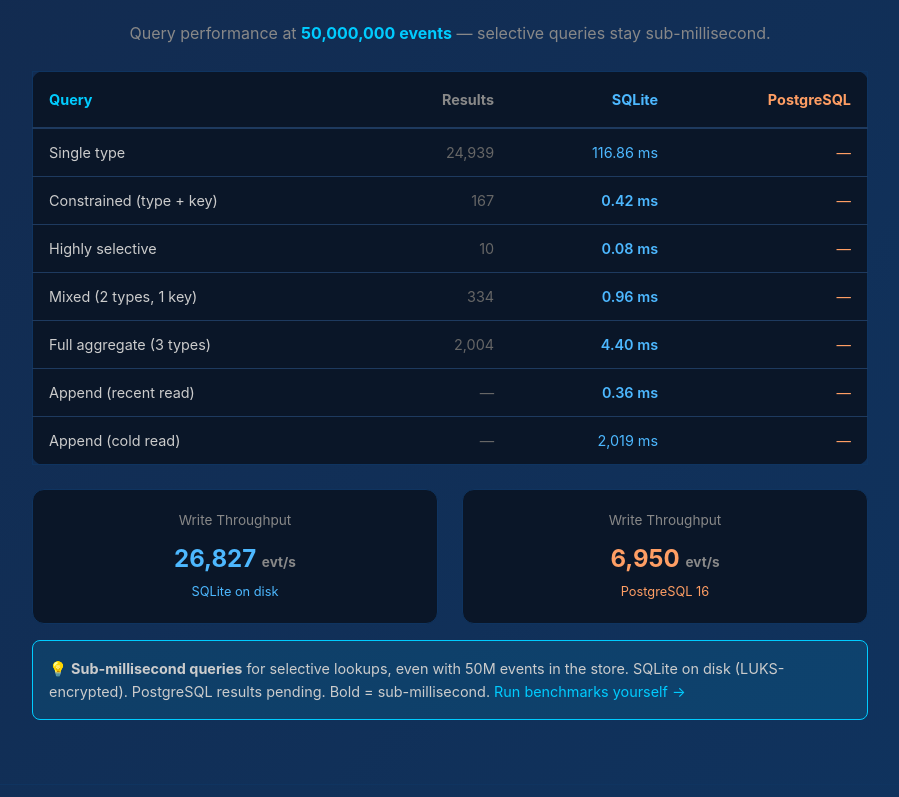
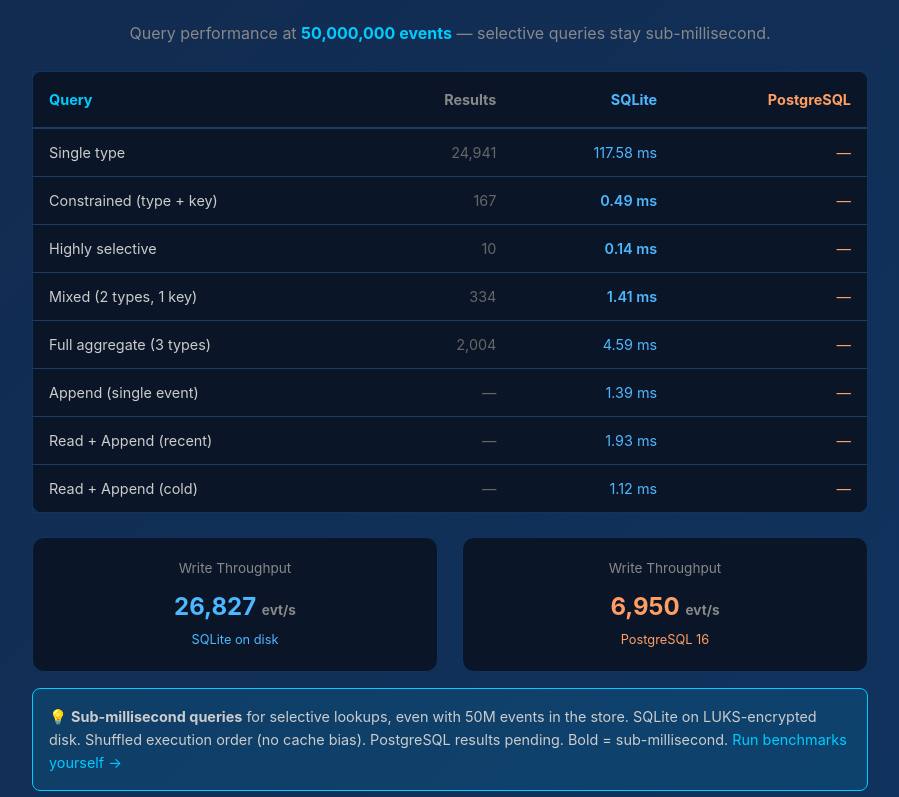
Before and after one commit to SBortz/boundlessdb, a website: page ui/public/index.html in a window 1280 px wide. Shown: the part 6523-7320 px from the top of the page, without its empty margins (190-1089 px from the left). Drawn offline with Linux system fonts and the light colour scheme.

Commit message:
docs: update landing page with 50M shuffle benchmark results
Honest numbers with randomized query order — no cache bias.
Sub-millisecond for constrained queries, ~1ms for full read+append cycle.
Cold read append fixed from 2,019ms to 1.12ms.

```diff
--- a/ui/public/index.html
+++ b/ui/public/index.html
@@ -839,44 +839,50 @@
         <tbody>
           <tr style="border-bottom:1px solid #1e3a5f;">
             <td style="padding:0.75rem 1rem; color:#ccc;">Single type</td>
-            <td style="padding:0.75rem 1rem; text-align:right; color:#666;">24,939</td>
-            <td style="padding:0.75rem 1rem; text-align:right; color:#4db8ff;">116.86 ms</td>
+            <td style="padding:0.75rem 1rem; text-align:right; color:#666;">24,941</td>
+            <td style="padding:0.75rem 1rem; text-align:right; color:#4db8ff;">117.58 ms</td>
             <td style="padding:0.75rem 1rem; text-align:right; color:#ff9e64;">—</td>
           </tr>
           <tr style="border-bottom:1px solid #1e3a5f;">
             <td style="padding:0.75rem 1rem; color:#ccc;">Constrained (type + key)</td>
             <td style="padding:0.75rem 1rem; text-align:right; color:#666;">167</td>
-            <td style="padding:0.75rem 1rem; text-align:right; color:#4db8ff; font-weight:600;">0.42 ms</td>
+            <td style="padding:0.75rem 1rem; text-align:right; color:#4db8ff; font-weight:600;">0.49 ms</td>
             <td style="padding:0.75rem 1rem; text-align:right; color:#ff9e64;">—</td>
           </tr>
           <tr style="border-bottom:1px solid #1e3a5f;">
             <td style="padding:0.75rem 1rem; color:#ccc;">Highly selective</td>
             <td style="padding:0.75rem 1rem; text-align:right; color:#666;">10</td>
-            <td style="padding:0.75rem 1rem; text-align:right; color:#4db8ff; font-weight:600;">0.08 ms</td>
+            <td style="padding:0.75rem 1rem; text-align:right; color:#4db8ff; font-weight:600;">0.14 ms</td>
             <td style="padding:0.75rem 1rem; text-align:right; color:#ff9e64;">—</td>
           </tr>
           <tr style="border-bottom:1px solid #1e3a5f;">
             <td style="padding:0.75rem 1rem; color:#ccc;">Mixed (2 types, 1 key)</td>
             <td style="padding:0.75rem 1rem; text-align:right; color:#666;">334</td>
-            <td style="padding:0.75rem 1rem; text-align:right; color:#4db8ff; font-weight:600;">0.96 ms</td>
+            <td style="padding:0.75rem 1rem; text-align:right; color:#4db8ff; font-weight:600;">1.41 ms</td>
             <td style="padding:0.75rem 1rem; text-align:right; color:#ff9e64;">—</td>
           </tr>
           <tr style="border-bottom:1px solid #1e3a5f;">
             <td style="padding:0.75rem 1rem; color:#ccc;">Full aggregate (3 types)</td>
             <td style="padding:0.75rem 1rem; text-align:right; color:#666;">2,004</td>
-            <td style="padding:0.75rem 1rem; text-align:right; color:#4db8ff; font-weight:600;">4.40 ms</td>
+            <td style="padding:0.75rem 1rem; text-align:right; color:#4db8ff;">4.59 ms</td>
             <td style="padding:0.75rem 1rem; text-align:right; color:#ff9e64;">—</td>
           </tr>
           <tr style="border-bottom:1px solid #1e3a5f;">
-            <td style="padding:0.75rem 1rem; color:#ccc;">Append (recent read)</td>
+            <td style="padding:0.75rem 1rem; color:#ccc;">Append (single event)</td>
             <td style="padding:0.75rem 1rem; text-align:right; color:#666;">—</td>
-            <td style="padding:0.75rem 1rem; text-align:right; color:#4db8ff; font-weight:600;">0.36 ms</td>
+            <td style="padding:0.75rem 1rem; text-align:right; color:#4db8ff;">1.39 ms</td>
+            <td style="padding:0.75rem 1rem; text-align:right; color:#ff9e64;">—</td>
+          </tr>
+          <tr style="border-bottom:1px solid #1e3a5f;">
+            <td style="padding:0.75rem 1rem; color:#ccc;">Read + Append (recent)</td>
+            <td style="padding:0.75rem 1rem; text-align:right; color:#666;">—</td>
+            <td style="padding:0.75rem 1rem; text-align:right; color:#4db8ff;">1.93 ms</td>
             <td style="padding:0.75rem 1rem; text-align:right; color:#ff9e64;">—</td>
           </tr>
           <tr>
-            <td style="padding:0.75rem 1rem; color:#ccc;">Append (cold read)</td>
+            <td style="padding:0.75rem 1rem; color:#ccc;">Read + Append (cold)</td>
             <td style="padding:0.75rem 1rem; text-align:right; color:#666;">—</td>
-            <td style="padding:0.75rem 1rem; text-align:right; color:#4db8ff;">2,019 ms</td>
+            <td style="padding:0.75rem 1rem; text-align:right; color:#4db8ff;">1.12 ms</td>
             <td style="padding:0.75rem 1rem; text-align:right; color:#ff9e64;">—</td>
           </tr>
         </tbody>
@@ -902,7 +908,7 @@
 
     <div class="flow-note" style="margin-top:1rem;">
       💡 <strong>Sub-millisecond queries</strong> for selective lookups, even with 50M events in the store.
-      SQLite on disk (LUKS-encrypted). PostgreSQL results pending. Bold = sub-millisecond.
+      SQLite on LUKS-encrypted disk. Shuffled execution order (no cache bias). PostgreSQL results pending. Bold = sub-millisecond.
       <a href="https://github.com/SBortz/boundless/tree/main/benchmark" style="color:#0cf; text-decoration:none;">Run benchmarks yourself →</a>
     </div>
   </div>
```
